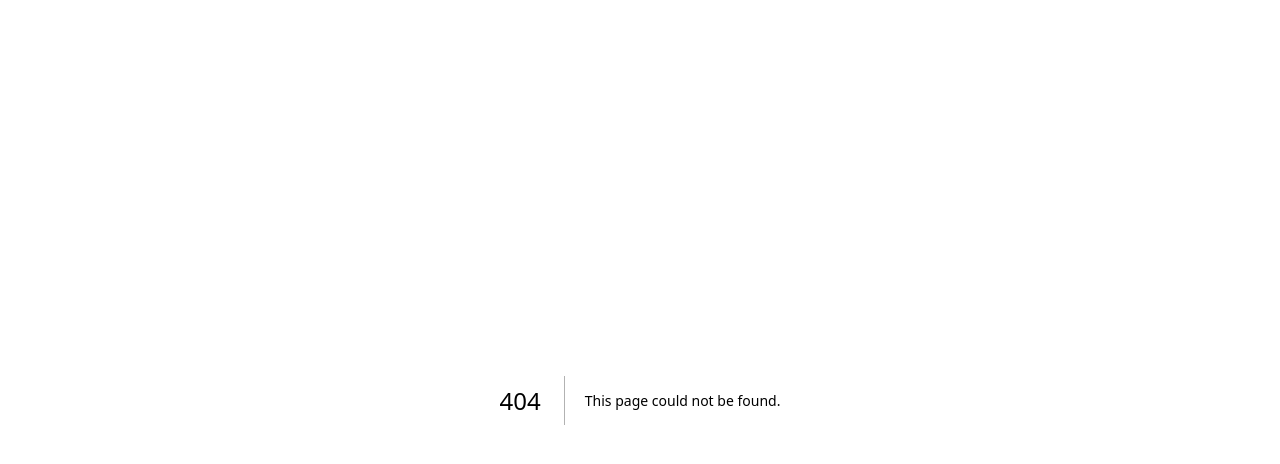
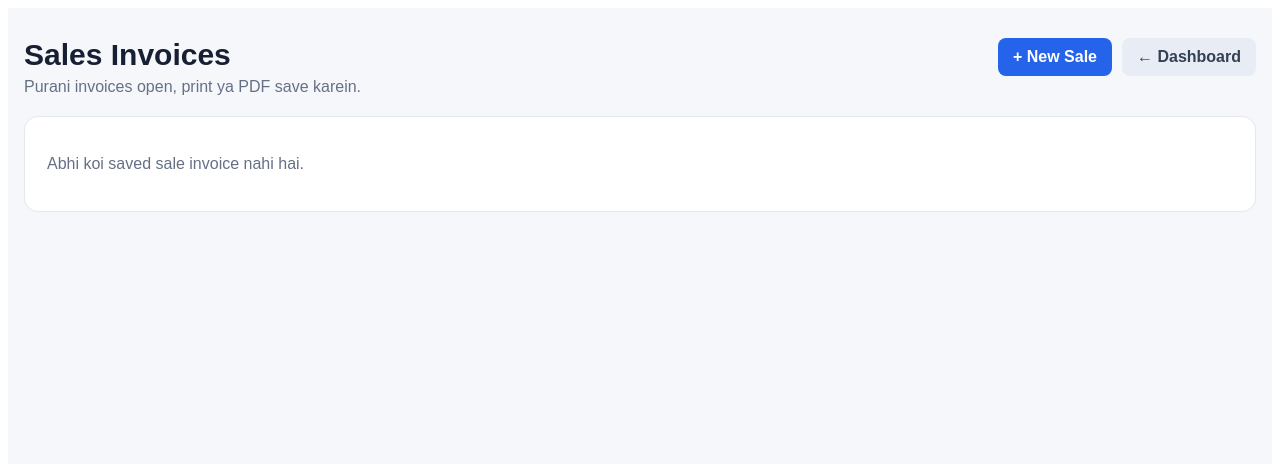
Before and after one commit to monazzamkhan1/al-wahab-erp, a Next.js app: page /sales/invoices in a window 1280 px wide. Before the commit this address had no page. Shown: the top 464 px of the page. Built offline with nearby package versions, Linux system fonts and the light colour scheme; no server answers; the database is empty.

Commit message:
Add printable sales invoice history

```diff
--- /dev/null
+++ b/app/sales/invoices/page.js
@@ -0,0 +1,34 @@
+"use client";
+
+import { useEffect, useState } from "react";
+import { supabase } from "../../supabase";
+
+const money = (value) => `Rs. ${Number(value || 0).toLocaleString("en-PK")}`;
+
+export default function SalesInvoicesPage() {
+  const [invoices, setInvoices] = useState([]);
+  const [customers, setCustomers] = useState({});
+  const [loading, setLoading] = useState(true);
+  const [error, setError] = useState("");
+
+  useEffect(() => { loadInvoices(); }, []);
+  async function loadInvoices() {
+    setLoading(true); setError("");
+    const { data, error: loadError } = await supabase.from("sales").select("id,customer_id,invoice_no,sale_date,total_amount,received_amount,booker_name,supplier_name,notes,created_at").order("sale_date", { ascending: false }).order("created_at", { ascending: false });
+    if (loadError) { setError(loadError.message); setLoading(false); return; }
+    setInvoices(data || []);
+    const ids = [...new Set((data || []).map((row) => row.customer_id).filter(Boolean))];
+    if (ids.length) {
+      const { data: partyData } = await supabase.from("customers").select("id,name").in("id", ids);
+      setCustomers(Object.fromEntries((partyData || []).map((row) => [row.id, row.name])));
+    }
+    setLoading(false);
+  }
+
+  return <main style={s.page}><div style={s.wrap}>
+    <header style={s.header}><div><h1 style={s.title}>Sales Invoices</h1><p style={s.sub}>Purani invoices open, print ya PDF save karein.</p></div><div style={s.actions}><a href="/sales" style={s.primary}>+ New Sale</a><a href="/" style={s.back}>← Dashboard</a></div></header>
+    {error && <div style={s.error}>Invoices load nahi ho sakin: {error}<button onClick={loadInvoices} style={s.retry}>Retry</button></div>}
+    <section style={s.card}>{loading ? <p>Loading invoices...</p> : !invoices.length ? <p style={s.muted}>Abhi koi saved sale invoice nahi hai.</p> : <div style={s.scroll}><table style={s.table}><thead><tr><th>Date</th><th>Invoice No.</th><th>Customer</th><th>Booker / Supplier</th><th>Total</th><th>Received</th><th>Balance</th><th></th></tr></thead><tbody>{invoices.map((invoice) => <tr key={invoice.id}><td>{invoice.sale_date}</td><td><strong>{invoice.invoice_no}</strong></td><td>{customers[invoice.customer_id] || "Customer"}</td><td>{[invoice.booker_name, invoice.supplier_name].filter(Boolean).join(" · ") || "-"}</td><td>{money(invoice.total_amount)}</td><td>{money(invoice.received_amount)}</td><td>{money(Number(invoice.total_amount || 0) - Number(invoice.received_amount || 0))}</td><td><a href={`/sales/invoices/${invoice.id}`} style={s.open}>Open / Print</a></td></tr>)}</tbody></table></div>}</section>
+  </div></main>;
+}
+const s={page:{minHeight:"100vh",background:"#f5f7fb",padding:"30px 16px",fontFamily:"Arial,Helvetica,sans-serif",color:"#172033"},wrap:{maxWidth:1250,margin:"0 auto"},header:{display:"flex",justifyContent:"space-between",alignItems:"flex-start",gap:16,marginBottom:20,flexWrap:"wrap"},title:{margin:"0 0 6px",fontSize:30},sub:{margin:0,color:"#667085"},actions:{display:"flex",gap:10,flexWrap:"wrap"},primary:{background:"#2563eb",color:"#fff",textDecoration:"none",padding:"10px 15px",borderRadius:8,fontWeight:700},back:{background:"#e8edf5",color:"#344054",textDecoration:"none",padding:"10px 15px",borderRadius:8,fontWeight:600},card:{background:"#fff",border:"1px solid #e4e7ec",borderRadius:14,padding:22},scroll:{overflowX:"auto"},table:{width:"100%",minWidth:980,borderCollapse:"collapse"},error:{background:"#fee2e2",color:"#991b1b",padding:14,borderRadius:8,marginBottom:18},retry:{marginLeft:12,border:0,borderRadius:6,padding:"6px 10px",background:"#991b1b",color:"#fff"},muted:{color:"#667085"},open:{color:"#2563eb",fontWeight:700,textDecoration:"none"}};
--- a/app/sales/page.js
+++ b/app/sales/page.js
@@ -253,7 +253,7 @@ export default function SalesPage() {
             <h1 style={styles.title}>Sales Management</h1>
             <p style={styles.subtitle}>Customer sales, stock OUT aur receivables manage karein.</p>
           </div>
-          <a href="/" style={styles.back}>← Dashboard</a>
+          <div style={{ display: "flex", gap: "10px", flexWrap: "wrap" }}><a href="/sales/invoices" style={styles.back}>Saved Invoices</a><a href="/" style={styles.back}>← Dashboard</a></div>
         </header>
 
         {message && <div style={styles.message}>{message}</div>}
```
Also changed, not shown: app/sales/invoices/[id]/page.js (added, +26 -0 lines).
